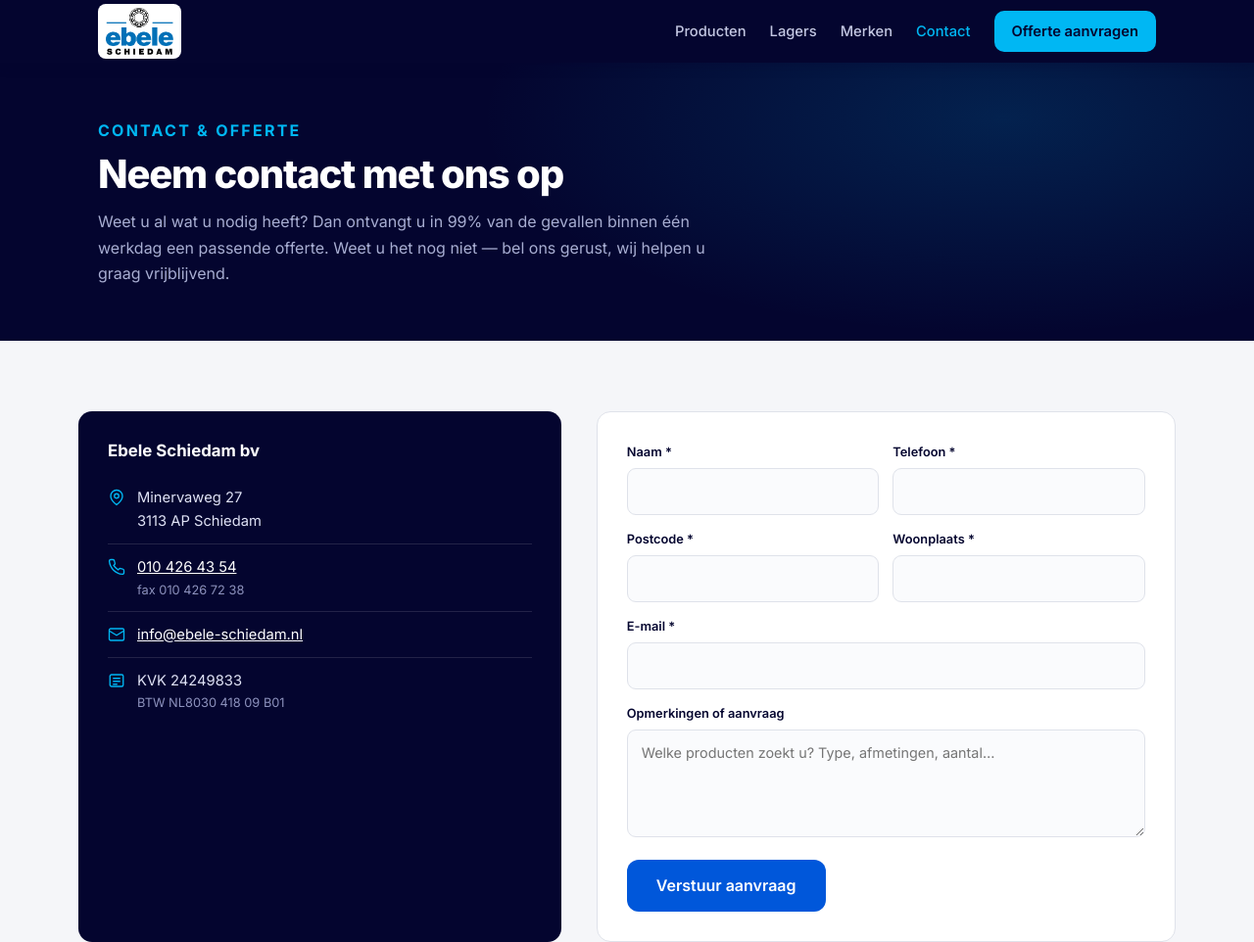
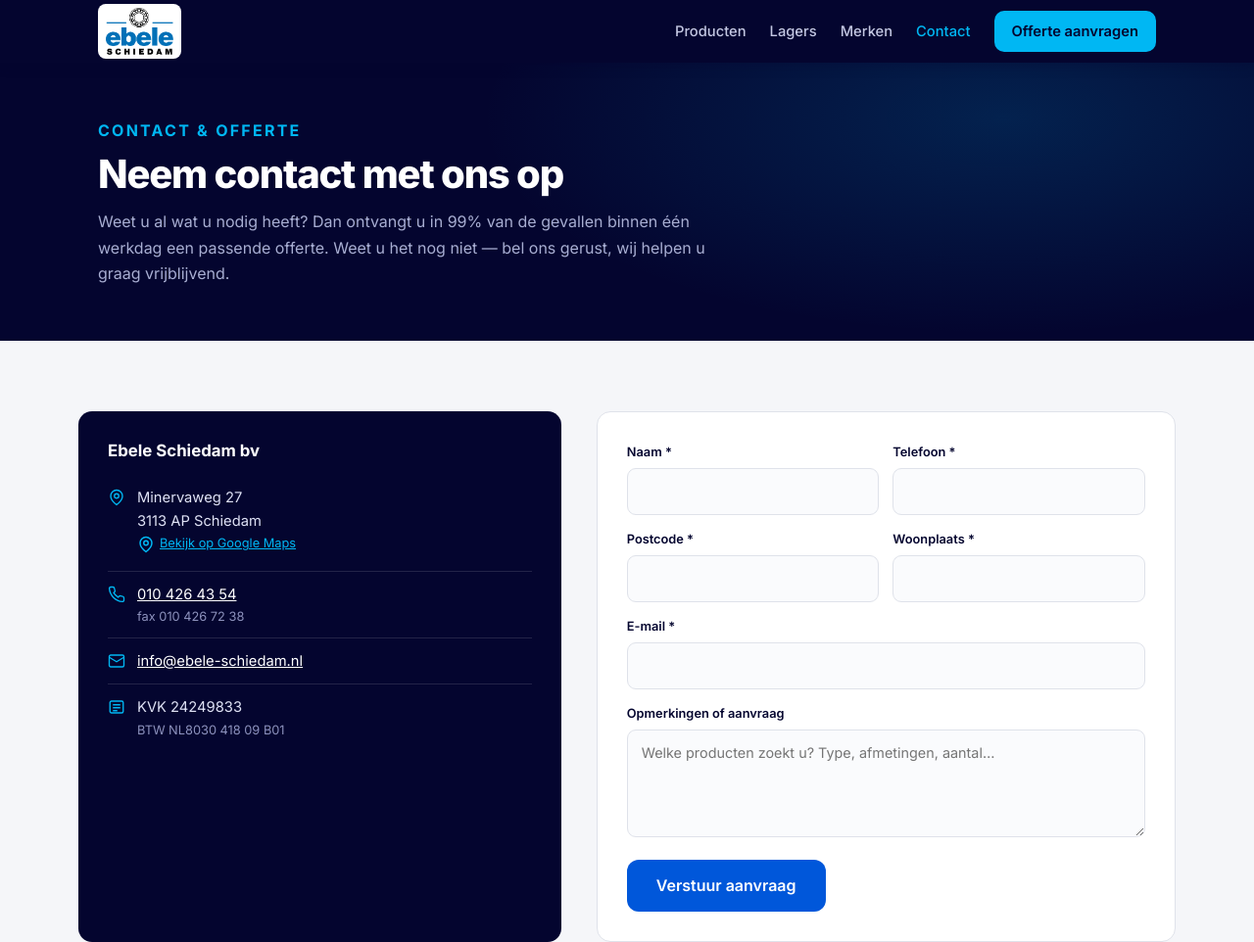
Before and after one commit to TerryJansen/ebele-schiedam, a plain HTML site: page contact.html in a window 1280 px wide. Shown: the top 962 px of the page at 98% size. Drawn offline with Linux system fonts and the light colour scheme.

Commit message:
Google Maps-link met icoon bij het adres toegevoegd

```diff
--- a/contact.html
+++ b/contact.html
@@ -203,7 +203,9 @@
         <h3>Ebele Schiedam bv</h3>
         <div class="crow">
           <svg viewBox="0 0 24 24" fill="none" stroke-width="1.8" aria-hidden="true"><path d="M20 10c0 6-8 12-8 12s-8-6-8-12a8 8 0 0 1 16 0z"/><circle cx="12" cy="10" r="3"/></svg>
-          <span>Minervaweg 27<br>3113 AP Schiedam</span>
+          <span>Minervaweg 27<br>3113 AP Schiedam
+            <small><a href="https://www.google.com/maps/search/?api=1&query=Minervaweg+27,+3113+AP+Schiedam" target="_blank" rel="noopener" style="display:inline-flex;align-items:center;gap:5px;color:var(--cyan)"><svg width="13" height="13" viewBox="0 0 24 24" fill="none" stroke="currentColor" stroke-width="2" aria-hidden="true"><path d="M20 10c0 6-8 12-8 12s-8-6-8-12a8 8 0 0 1 16 0z"/><circle cx="12" cy="10" r="3"/></svg> Bekijk op Google Maps</a></small>
+          </span>
         </div>
         <div class="crow">
           <svg viewBox="0 0 24 24" fill="none" stroke-width="1.8" aria-hidden="true"><path d="M22 16.9v3a2 2 0 0 1-2.2 2A19.8 19.8 0 0 1 2.1 4.2 2 2 0 0 1 4 2h3a2 2 0 0 1 2 1.7c.1 1 .4 2 .7 2.8a2 2 0 0 1-.4 2.1L8.1 9.9a16 16 0 0 0 6 6l1.3-1.2a2 2 0 0 1 2.1-.5c.9.3 1.9.6 2.8.7a2 2 0 0 1 1.7 2z"/></svg>
```
Also changed, not shown: index.html (+3 -1 lines).
